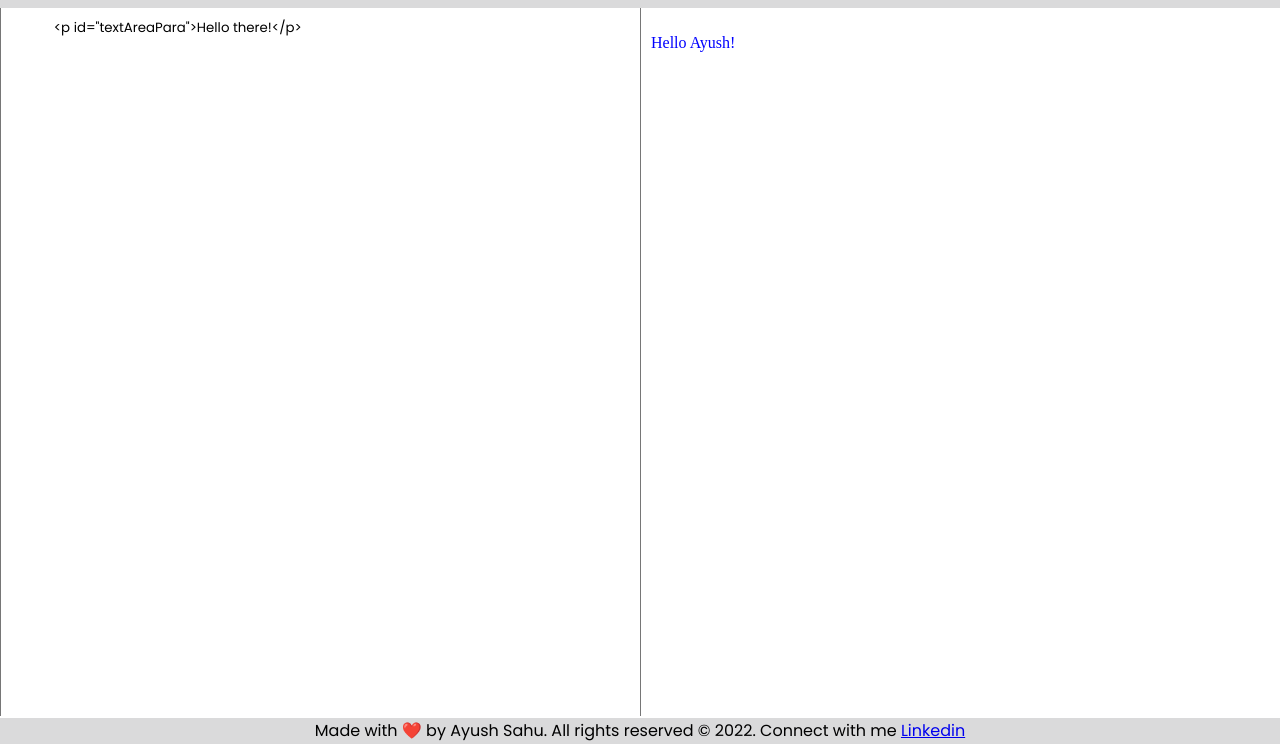
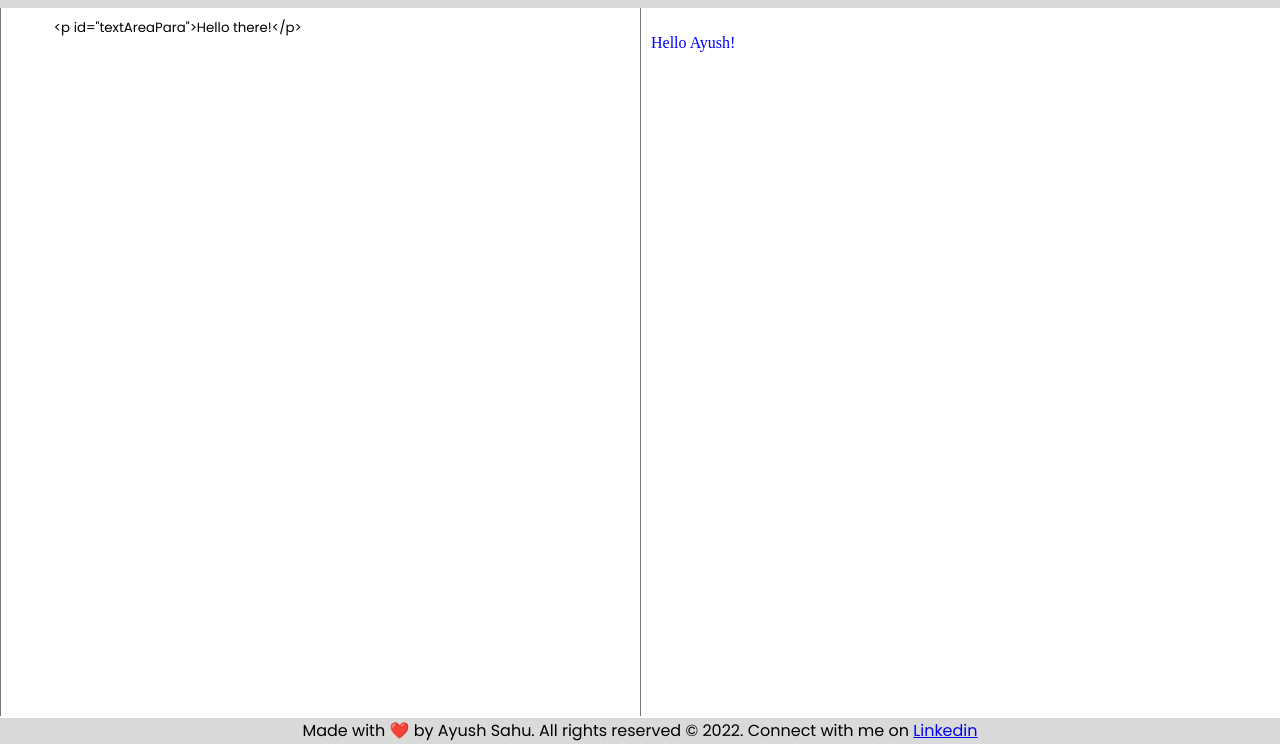
Before and after one commit to AyushSahu77/CodePlayer, a plain HTML site: page index.html in a window 1280 px wide. Shown: the part 56-800 px from the top of the page. Drawn offline with Linux system fonts and the light colour scheme.

Commit message:
Update index.html

```diff
--- a/index.html
+++ b/index.html
@@ -40,7 +40,7 @@
     </div>
 
     <footer>
-        <div>Made with ❤️ by Ayush Sahu. All rights reserved © 2022. Connect with me <a href="http://www.linkedin.com/in/ayushsahu77">Linkedin</a></div>
+        <div>Made with ❤️ by Ayush Sahu. All rights reserved © 2022. Connect with me on <a href="http://www.linkedin.com/in/ayushsahu77" target="_blank">Linkedin</a></div>
     </footer>
     <script>
 
```
